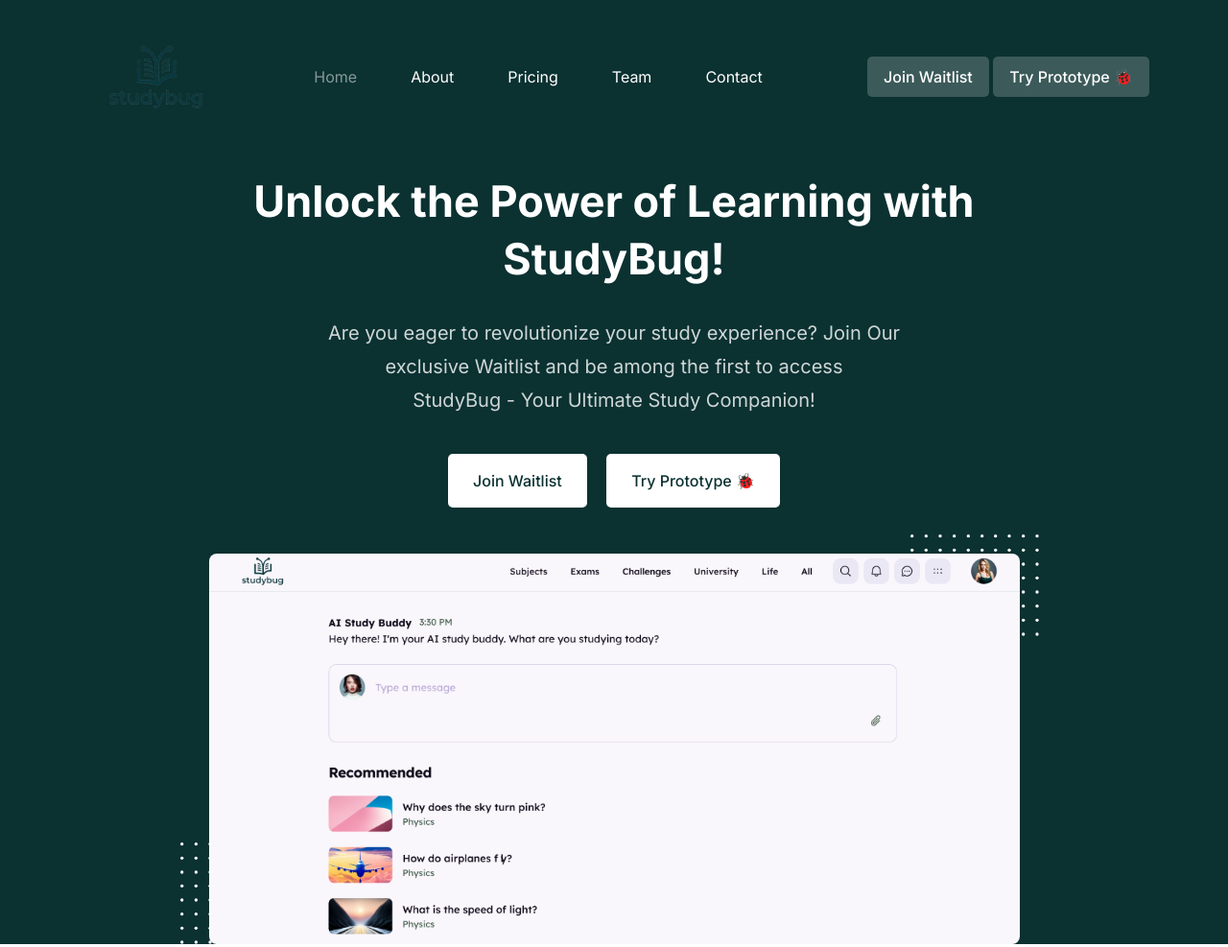
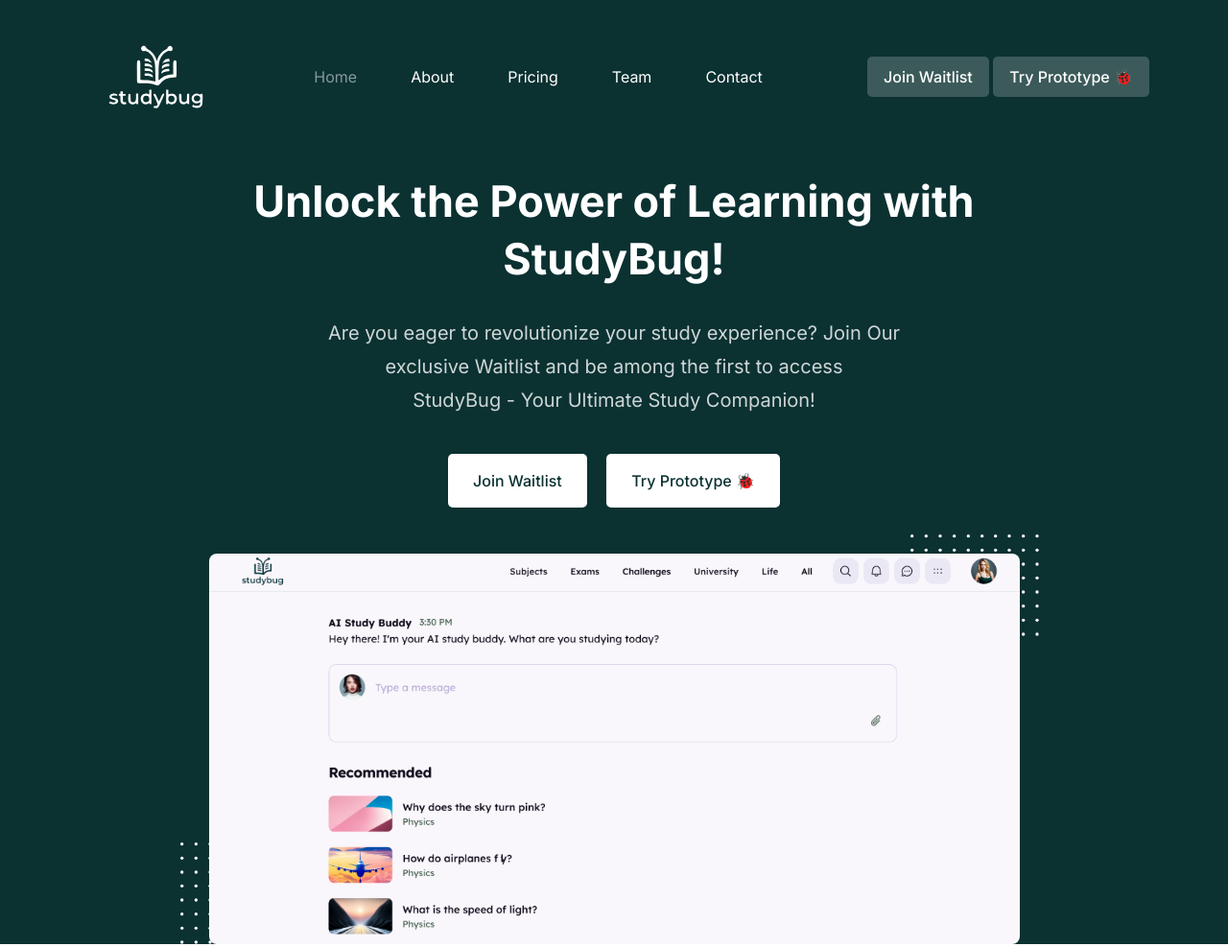
Before and after one commit to MahziTech/studybug-landing-page, a plain HTML site: page index.html in a window 1280 px wide. Shown: the top 987 px of the page at 96% size. Drawn offline with nearby package versions, Linux system fonts and the light colour scheme; some packages are replaced by stand-ins of ours; a script that the page names is missing.

Commit message:
SVG Logo Update

```diff
--- a/assets/js/main.js
+++ b/assets/js/main.js
@@ -17,7 +17,7 @@
     if (ud_header.classList.contains("sticky")) {
       logo.src = "assets/images/logo/new_logo.png";
     } else {
-      logo.src = "assets/images/logo/new_logo.png";
+      logo.src = "assets/images/logo/Logo_Trans.svg";
     }
 
     // show or hide the back-top-top button
--- a/index.html
+++ b/index.html
@@ -23,10 +23,10 @@
 <meta property="twitter:url" content="https://www.studybug.me">
 <meta property="twitter:title" content="StudyBug - Your Ultimate Study Companion!">
 <meta property="twitter:description" content="StudyBug - Your Ultimate Study Companion!">
-<meta property="twitter:image" content="https://www.studybug.me/assets/images/logo/new_logo.png">
+<meta property="twitter:image" content="https://www.studybug.me/assets/images/logo/Logo_Trans.svg">
 
     <!--====== Favicon Icon ======-->
-    <link rel="icon" href="assets/images/logo/new_logo.png?v=2" type="image/png" sizes="50x50">
+    <link rel="icon" href="assets/images/logo/new_logo.png?v=2" type="image/png">
 
     <!-- ===== All CSS files ===== -->
     <link rel="stylesheet" href="assets/css/bootstrap.min.css" />
@@ -45,7 +45,7 @@
           <div class="col-lg-12">
             <nav class="navbar navbar-expand-lg">
               <a class="navbar-brand" href="index.html">
-                <img src="assets/images/logo/new_logo.png" style="height: 157; width: 54;" alt="Logo" />
+                <img src="assets/images/logo/Logo_Trans.svg" style="height: 157; width: 54;" alt="Logo" />
               </a>
               <button class="navbar-toggler">
                 <span class="toggler-icon"> </span>
```
